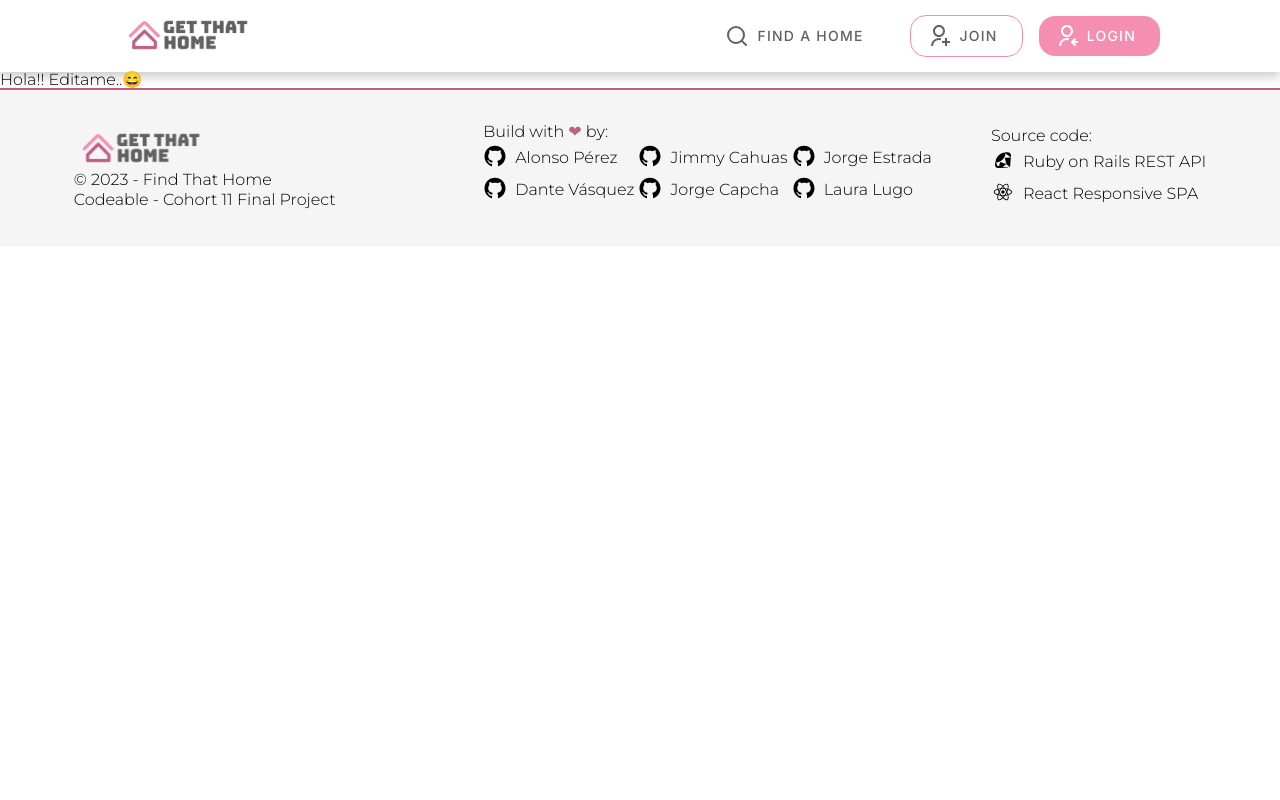
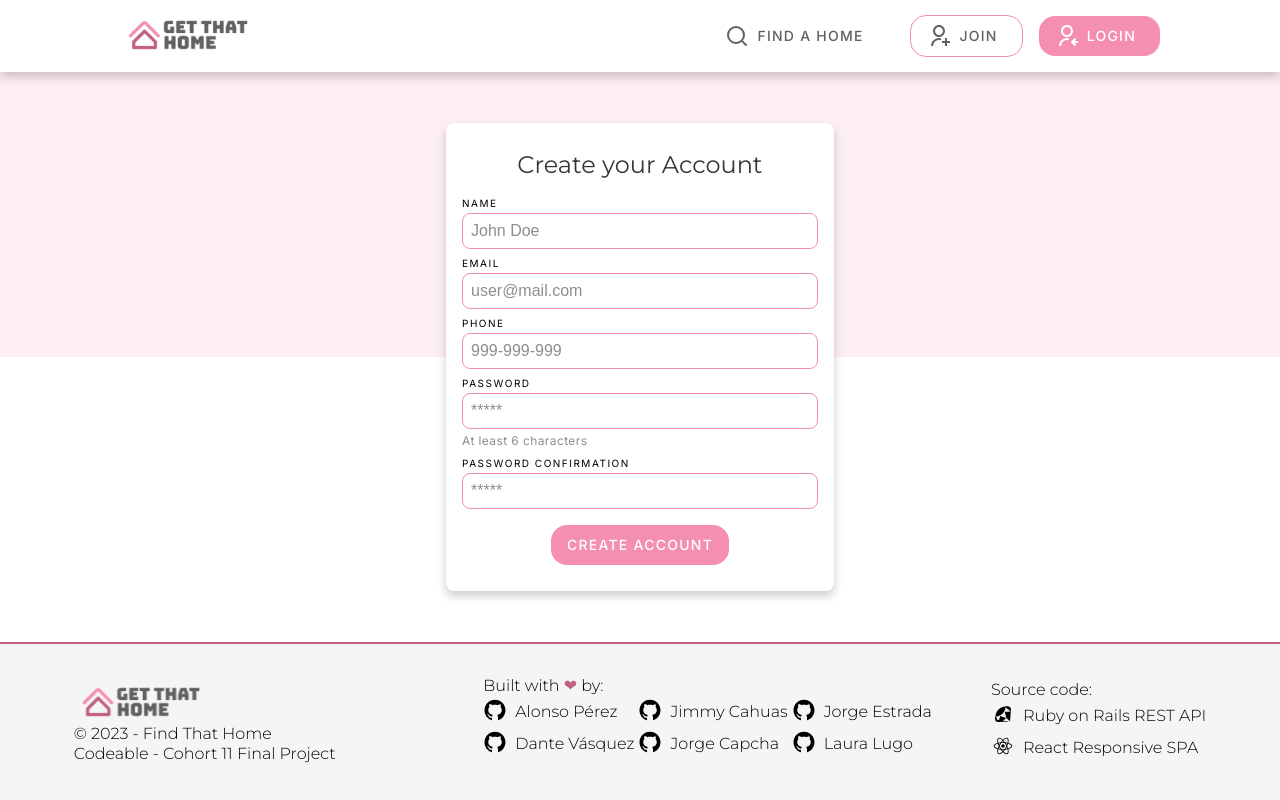
Before and after one commit to Kamaqen/c11-team1-getThatHome, a React (Vite) app: page /signup in a window 1280 px wide. Built offline with nearby package versions, Linux system fonts and the light colour scheme.

Commit message:
ADD: signup form

```diff
--- a/src/App.jsx
+++ b/src/App.jsx
@@ -17,7 +17,6 @@ const App = () => {
   const modalRef = useRef(null);
 
   const { pathname } = useLocation();
-  // const currentRoute = location.pathname;
 
   const updateUser = (userId) => {
     setIdUser(userId);
--- a/src/components/Footer.jsx
+++ b/src/components/Footer.jsx
@@ -49,7 +49,7 @@ const Footer = ({ location }) => {
           </StyledDiv>
           <StyledDiv className="flex flex-column">
             <p>
-                            Build with <span>❤</span> by:
+              Built with <span>❤</span> by:
             </p>
             <TeamDiv className="flex flex-column">
               <IconLabel icon={ghIcon} label="Alonso Pérez" />
@@ -62,14 +62,8 @@ const Footer = ({ location }) => {
           </StyledDiv>
           <StyledDiv className="flex flex-column text-left">
             <p>Source code:</p>
-                        <IconLabel
-                            icon={rubyIcon}
-                            label="Ruby on Rails REST API"
-                        />
-                        <IconLabel
-                            icon={reactIcon}
-                            label="React Responsive SPA"
-                        />
+            <IconLabel icon={rubyIcon} label="Ruby on Rails REST API" />
+            <IconLabel icon={reactIcon} label="React Responsive SPA" />
           </StyledDiv>
         </FooterContainer>
       ) : (
@@ -78,14 +72,8 @@ const Footer = ({ location }) => {
           <StyledDiv className="flex flex-column a-center">
             <p>Source Code</p>
             <StyledDiv className="flex flex-row">
-                            <IconLabel
-                                icon={rubyIcon}
-                                label="Ruby on Rails REST API"
-                            />
-                            <IconLabel
-                                icon={reactIcon}
-                                label="React Responsive SPA"
-                            />
+              <IconLabel icon={rubyIcon} label="Ruby on Rails REST API" />
+              <IconLabel icon={reactIcon} label="React Responsive SPA" />
             </StyledDiv>
           </StyledDiv>
           <p>Codeable - Cohort 11 Final Project</p>
--- /dev/null
+++ b/src/components/InputSignUpForm.jsx
@@ -0,0 +1,64 @@
+import styled from "@emotion/styled";
+import PropTypes from "prop-types";
+
+const StyledInput = styled.input`
+  box-sizing: border-box;
+  width: 356px;
+  padding: 8px;
+  border-radius: 8px;
+  border: 0px;
+  border: 1px solid #f48fb1;
+  background: white;
+  font-size: 16px;
+  color: #373737;
+  ::placeholder {
+    color: #8e8e8e;
+  }
+`;
+const StyledLabel = styled.label`
+  font-family: var(--font-secondary);
+  line-height: 12.1px;
+  font-weight: 400;
+  font-size: 10px;
+  letter-spacing: 1.5px;
+  text-transform: uppercase;
+  margin-bottom: 4px;
+`;
+const InputSignUp = ({
+  label,
+  id,
+  name,
+  placeholder = "",
+  type,
+  required = false,
+  value,
+  onChange,
+}) => {
+  return (
+    <div className="flex flex-column">
+      {label ? <StyledLabel htmlFor={id}>{label}</StyledLabel> : ""}
+      <StyledInput
+        type={type ? type : "text"}
+        placeholder={placeholder}
+        id={id}
+        name={name ? name : id}
+        value={value}
+        required={required ? "required" : ""}
+        onChange={onChange}
+      />
+    </div>
+  );
+};
+
+InputSignUp.propTypes = {
+  label: PropTypes.string,
+  id: PropTypes.string,
+  name: PropTypes.string,
+  placeholder: PropTypes.string,
+  type: PropTypes.string,
+  required: PropTypes.bool,
+  value: PropTypes.string,
+  onChange: PropTypes.func,
+};
+
+export default InputSignUp;
--- a/src/pages/SignupPage.jsx
+++ b/src/pages/SignupPage.jsx
@@ -1,13 +1,87 @@
 import styled from "@emotion/styled";
+import InputSignUp from "../components/InputSignUpForm";
+import Button from "../components/Button";
 
-const PinkBackground = styled.div`
-  background-color: #f48fb126;
-  width: 1440px;
-  height: 352px;
+const MainBackground = styled.div`
+  width: 100%;
+  height: calc(100vh - 230px);
+  background: linear-gradient(to bottom, #f48fb126 50%, transparent 50%);
+  display: flex;
+  justify-content: center;
+  align-items: center;
+`;
+const SignUpForm = styled.form`
+  display: flex;
+  flex-direction: column;
+  justify-content: center;
+  align-items: center;
+  box-shadow: 0px 5px 10px 0px #00000033;
+  background-color: #ffffff;
+  width: 388px;
+  height: 468px;
+  border-radius: 8px;
+  gap: 16px;
+`;
+const Caption = styled.p`
+  font-family: var(--font-secondary);
+  font-size: 12px;
+  font-weight: 400;
+  line-height: 16px;
+  letter-spacing: 0.4000000059604645px;
+  text-align: left;
+  margin-top: 4px;
+  color: #8e8e8e;
+`;
+const InputContainer = styled.div`
+  display: flex;
+  flex-direction: column;
+  gap: 8px;
 `;
 
 const SignupPage = () => {
-  return <div>Hola!! Editame..😄</div>;
+  return (
+    <MainBackground>
+      <SignUpForm>
+        <h5 className="headline5">Create your Account</h5>
+        <InputContainer>
+          <InputSignUp label="name" id="name" placeholder="John Doe" required />
+          <InputSignUp
+            label="email"
+            id="email"
+            type="email"
+            placeholder="user@mail.com"
+            required
+          />
+          <InputSignUp
+            label="phone"
+            id="phone"
+            type="phone"
+            placeholder="999-999-999"
+            required
+          />
+          <div>
+            <InputSignUp
+              label="password"
+              id="password"
+              type="password"
+              placeholder="*****"
+              required
+            />
+            <Caption>At least 6 characters</Caption>
+          </div>
+          <InputSignUp
+            label="password confirmation"
+            id="password confirmation"
+            type="password"
+            placeholder="*****"
+            required
+          />
+        </InputContainer>
+
+        <Button variant="Primary">Create account</Button>
+      </SignUpForm>
+    </MainBackground>
+  );
 };
 
 export default SignupPage;
```
Lines whose indentation alone changed are shown as unchanged.
